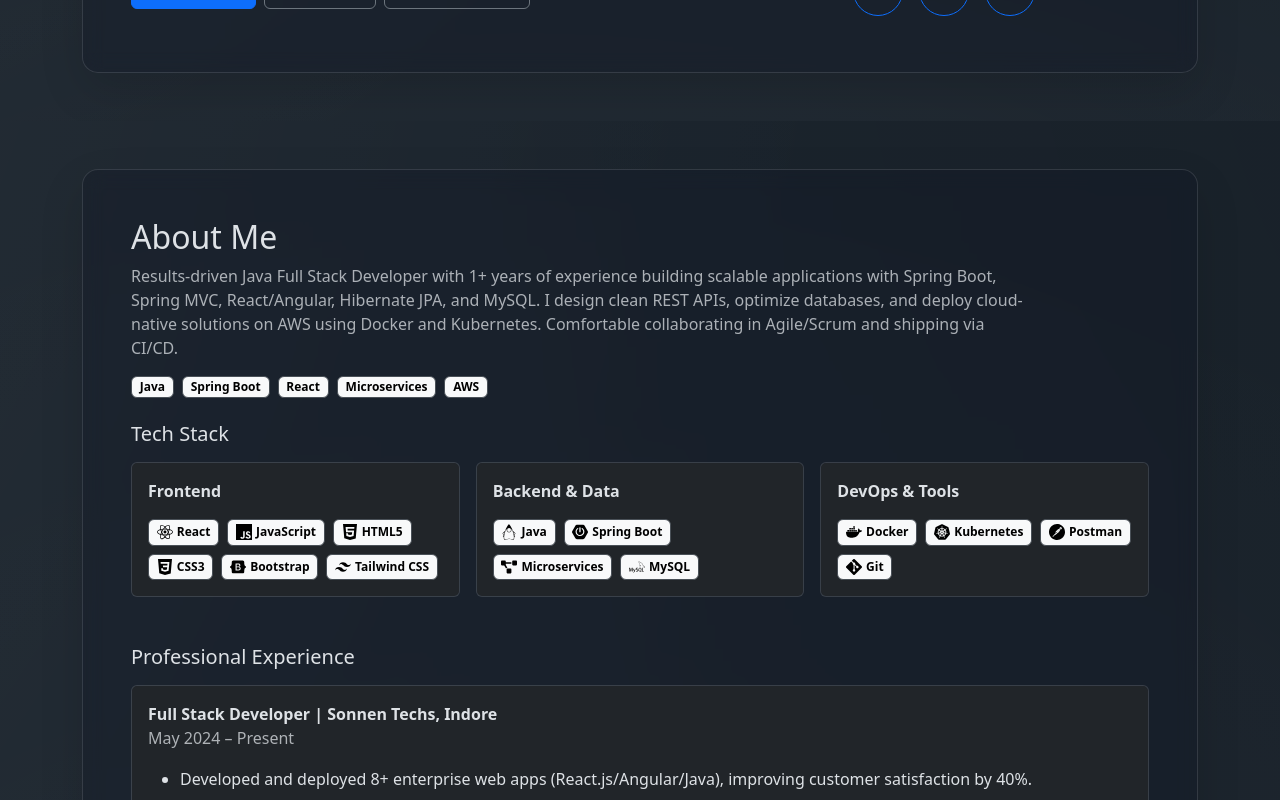
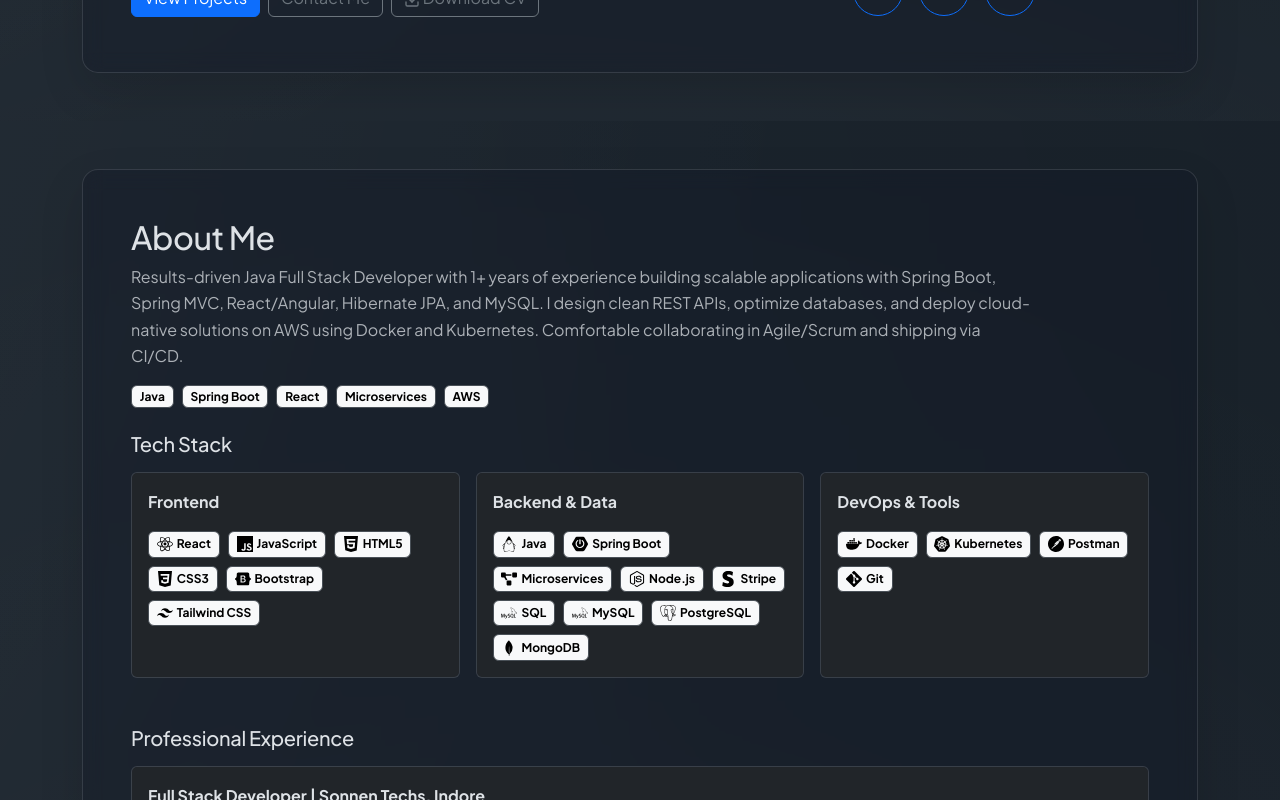
Before and after one commit to Santu-developer/my-webfolio, a React (Vite) app: page / in a window 1280 px wide. Shown: the part 500-1300 px from the top of the page. Built offline with nearby package versions, Linux system fonts and the light colour scheme.

Commit message:
Update contact form, skills, and typography

```diff
--- a/index.html
+++ b/index.html
@@ -11,6 +11,14 @@
     <!-- Preconnect to external resources for faster loading -->
     <link rel="preconnect" href="https://cdn.jsdelivr.net" crossorigin />
     <link rel="dns-prefetch" href="https://cdn.jsdelivr.net" />
+
+    <!-- Fonts (fast + attractive): Plus Jakarta Sans with swap to avoid blocking render -->
+    <link rel="preconnect" href="https://fonts.googleapis.com" />
+    <link rel="preconnect" href="https://fonts.gstatic.com" crossorigin />
+    <link
+      href="https://fonts.googleapis.com/css2?family=Plus+Jakarta+Sans:wght@400;500;600;700&display=swap"
+      rel="stylesheet"
+    />
 
     <!-- Open Graph / Twitter metadata -->
     <meta property="og:title" content="Santosh Patidar | Java Full Stack Developer" />
--- a/src/components/About.jsx
+++ b/src/components/About.jsx
@@ -10,6 +10,10 @@
   SiOpenjdk,
   SiSpringboot,
   SiMysql,
+  SiPostgresql,
+  SiMongodb,
+  SiStripe,
+  SiNodedotjs,
   SiDocker,
   SiKubernetes,
   SiPostman,
@@ -32,7 +36,12 @@
     { label: 'Java', icon: SiOpenjdk },
     { label: 'Spring Boot', icon: SiSpringboot },
     { label: 'Microservices', icon: FaProjectDiagram },
+    { label: 'Node.js', icon: SiNodedotjs },
+    { label: 'Stripe', icon: SiStripe },
+    { label: 'SQL', icon: SiMysql },
     { label: 'MySQL', icon: SiMysql },
+    { label: 'PostgreSQL', icon: SiPostgresql },
+    { label: 'MongoDB', icon: SiMongodb },
   ],
   devops: [
     { label: 'Docker', icon: SiDocker },
--- a/src/components/Contact.jsx
+++ b/src/components/Contact.jsx
@@ -1,35 +1,28 @@
-import { useState } from 'react'
+import { useEffect, useMemo, useState } from 'react'
 import { motion } from 'framer-motion'
 import { FiMail, FiSend, FiCheckCircle } from 'react-icons/fi'
-import socials from '../data/socials'
 
 export default function Contact() {
-  const [status, setStatus] = useState('idle') // idle | sending | success | error
+  const [status, setStatus] = useState('idle') // idle | success
 
-  const onSubmit = async (e) => {
-    e.preventDefault()
+  const nextUrl = useMemo(() => {
+    if (typeof window === 'undefined') return ''
+    const base = `${window.location.origin}${import.meta.env.BASE_URL}`
+    return `${base}?sent=1#contact`
+  }, [])
 
-    try {
-      setStatus('sending')
-      const formData = new FormData(e.target)
+  useEffect(() => {
+    if (typeof window === 'undefined') return
+    const sent = new URLSearchParams(window.location.search).get('sent')
+    if (sent === '1') setStatus('success')
+  }, [])
 
-      // Submit to Netlify
-      const response = await fetch('/', {
-        method: 'POST',
-        headers: { 'Content-Type': 'application/x-www-form-urlencoded' },
-        body: new URLSearchParams(formData).toString(),
-      })
-
-      if (response.ok) {
-        setStatus('success')
-        e.target.reset()
-      } else {
-        setStatus('error')
-      }
-    } catch (err) {
-      console.error(err)
-      setStatus('error')
-    }
+  const resetSuccess = () => {
+    setStatus('idle')
+    if (typeof window === 'undefined') return
+    const url = new URL(window.location.href)
+    url.searchParams.delete('sent')
+    window.history.replaceState({}, '', url.toString())
   }
 
   return (
@@ -66,34 +59,33 @@
                 transition={{ duration: 0.5 }}
               >
                 <FiCheckCircle size={64} className="text-success mb-3" />
-                <h4 className="text-success mb-3">Thank You! 🎉</h4>
+                <h4 className="text-success mb-3">Thank You!</h4>
                 <p className="mb-2">Your message has been sent successfully!</p>
                 <p className="text-muted mb-4">
                   I'll get back to you as soon as possible. Check your email for a confirmation.
                 </p>
                 <button
                   className="btn btn-primary"
-                  onClick={() => setStatus('idle')}
+                  onClick={resetSuccess}
                 >
                   Send Another Message
                 </button>
               </motion.div>
             ) : (
               <form
-                name="contact"
+                action="https://formsubmit.co/santoshpatidar.dev@gmail.com"
                 method="POST"
-                data-netlify="true"
-                data-netlify-honeypot="bot-field"
-                onSubmit={onSubmit}
                 className="d-grid gap-3"
               >
-                {/* Hidden fields for Netlify */}
-                <input type="hidden" name="form-name" value="contact" />
-                <p className="d-none">
-                  <label>
-                    Don't fill this out if you're human: <input name="bot-field" />
-                  </label>
-                </p>
+                {/* FormSubmit options */}
+                <input type="hidden" name="_subject" value="Portfolio Contact" />
+                <input type="hidden" name="_captcha" value="false" />
+                <input
+                  type="hidden"
+                  name="_autoresponse"
+                  value="Thanks for reaching out! Your message has been received successfully. I’ll get back to you soon."
+                />
+                {nextUrl ? <input type="hidden" name="_next" value={nextUrl} /> : null}
 
                 <input
                   name="name"
@@ -120,14 +112,9 @@
                   required
                   className="form-control"
                 />
-                <button className="btn btn-primary" disabled={status === 'sending'}>
-                  <FiSend /> {status === 'sending' ? 'Sending…' : 'Send Message'}
+                <button type="submit" className="btn btn-primary">
+                  <FiSend /> Send Message
                 </button>
-                {status === 'error' && (
-                  <p className="text-danger">
-                    Oops, something went wrong. Please try again later.
-                  </p>
-                )}
               </form>
             )}
             </motion.div>
@@ -137,5 +124,3 @@
     </section>
   )
 }
-
-const inputStyle = {}
--- a/src/data/skills.js
+++ b/src/data/skills.js
@@ -18,6 +18,10 @@
   SiJira,
   SiBootstrap,
   SiTailwindcss,
+  SiPostgresql,
+  SiMongodb,
+  SiStripe,
+  SiNodedotjs,
 } from 'react-icons/si'
 import { FiDatabase, FiCloud, FiCode } from 'react-icons/fi'
 
@@ -37,9 +41,14 @@
   { name: 'Spring Security (JWT)', level: 72, icon: SiSpring, category: 'Backend' },
   { name: 'Hibernate JPA', level: 75, icon: SiHibernate, category: 'Backend' },
   { name: 'RESTful APIs', level: 80, icon: SiSpring, category: 'Backend' },
+  { name: 'Node.js', level: 68, icon: SiNodedotjs, category: 'Backend' },
+  { name: 'Stripe', level: 62, icon: SiStripe, category: 'Backend' },
 
   // Databases
   { name: 'MySQL', level: 78, icon: SiMysql, category: 'Database' },
+  { name: 'PostgreSQL', level: 66, icon: SiPostgresql, category: 'Database' },
+  { name: 'MongoDB', level: 64, icon: SiMongodb, category: 'Database' },
+  { name: 'SQL', level: 78, icon: FiDatabase, category: 'Database' },
   { name: 'MS SQL Server', level: 70, icon: FiDatabase, category: 'Database' },
 
   // Cloud & DevOps
--- a/src/styles/index.css
+++ b/src/styles/index.css
@@ -1,4 +1,32 @@
 /* Base color + glassmorphism partitions (same hue, lighter/darker areas) */
+
+/* ------------------------------
+   Global typography (site-wide)
+   ------------------------------ */
+:root {
+	/* Modern, popular sans stack; loads Plus Jakarta Sans via Google Fonts */
+	--bs-font-sans-serif: "Plus Jakarta Sans", "Inter", system-ui, -apple-system, "Segoe UI", Roboto, "Helvetica Neue", Arial,
+		"Noto Sans", "Liberation Sans", sans-serif;
+	--bs-body-font-family: var(--bs-font-sans-serif);
+	/* Keep standard sizing but slightly improve readability */
+	--bs-body-font-size: 1rem;
+	--bs-body-line-height: 1.65;
+}
+
+body {
+	font-family: var(--bs-body-font-family);
+	font-size: var(--bs-body-font-size);
+	line-height: var(--bs-body-line-height);
+	text-rendering: optimizeLegibility;
+	-webkit-font-smoothing: antialiased;
+	-moz-osx-font-smoothing: grayscale;
+}
+
+/* Headings: a bit tighter tracking for a more premium look */
+h1, h2, h3, h4, h5, h6,
+.h1, .h2, .h3, .h4, .h5, .h6 {
+	letter-spacing: -0.015em;
+}
 
 :root {
 	/* Unified base color requested: rgb(27,36,45) */
```
Also changed, not shown: 2 other files (tests, documents, lock files or other folders).
